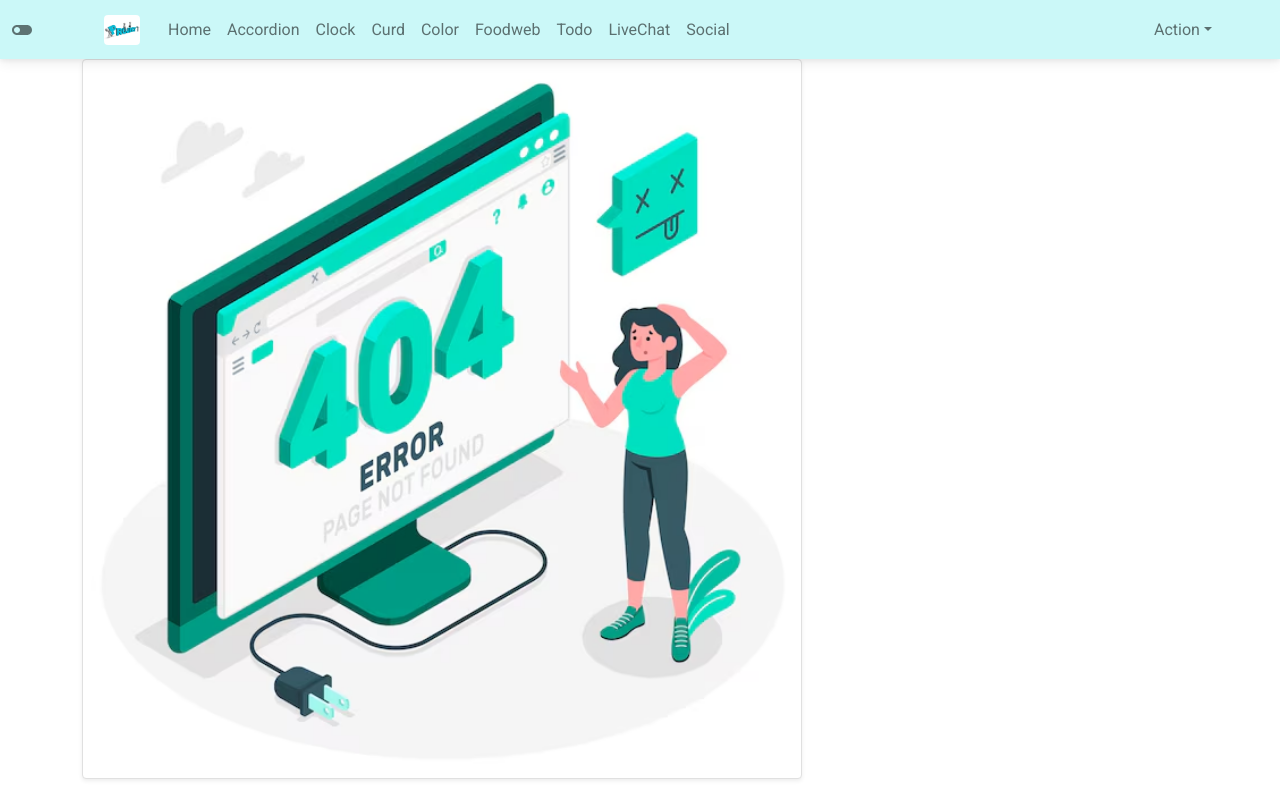
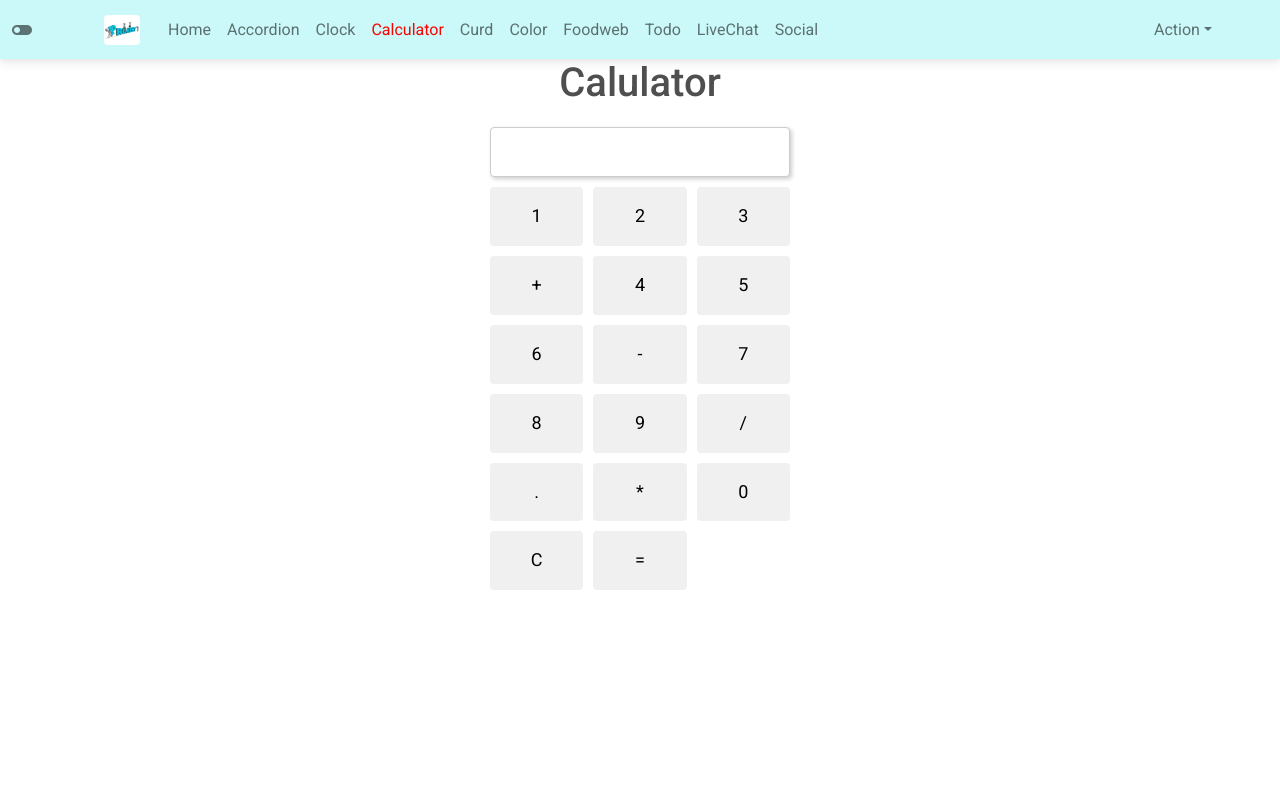
Before and after one commit to mannysinghdc/react, a React (Vite) app: page /calculator in a window 1280 px wide. Built offline with nearby package versions, Linux system fonts and the light colour scheme; sample sign-in values are in the browser's storage.

Commit message:
Calculator add  code.

```diff
--- /dev/null
+++ b/src/Component/Calculator/Calculator.css
@@ -0,0 +1,40 @@
+.main_container {
+    margin: 20px;
+    width: 300px;
+    text-align: center;
+}
+
+.input_ {
+    width: 100%;
+    padding: 10px;
+    margin-bottom: 10px;
+    font-size: 18px;
+    text-align: right;
+    border: 1px solid #ccc;
+    border-radius: 4px;
+    box-shadow: 2px 2px 4px rgba(0, 0, 0, 0.2);
+}
+
+.div_main {
+    display: grid;
+    grid-template-columns: repeat(3, 1fr); /* 4 buttons per row */
+    gap: 10px
+}
+
+.btn_css {
+    padding: 15px;
+    font-size: 18px;
+    border: none;
+    border-radius: 4px;
+    background-color: #f0f0f0;
+    cursor: pointer;
+    transition: background-color 0.3s;
+}
+
+.btn_css:hover {
+    background-color: aqua;
+}
+
+.btn_css:active {
+    background-color: #bbb;
+}
--- /dev/null
+++ b/src/Component/Calculator/Calculator.jsx
@@ -0,0 +1,47 @@
+import { useState } from 'react'
+import './Calculator.css'
+
+const Calculator = () => {
+    const [display, setDisplay] = useState("")
+    const buttonNames = ["1", "2", "3", "+", "4", "5", "6", "-", "7", "8", "9", "/", ".", "*", "0", "C", "="]
+
+    const clicHandler = (value) => {
+        if (value === "C") {
+            // Clear the display
+            setDisplay("")
+        }
+        else {
+            if (value === "=") {
+                if (display !== "") {
+                    const result = eval(display)
+                    console.log(display)
+                    setDisplay(String(result))
+                }
+
+            } else {
+                setDisplay(display + value)
+            }
+        }
+
+
+    }
+
+    return (
+        <center>
+            <h1>Calulator</h1>
+
+            <div className='main_container'>
+                <input type="text" className='input_' value={display} readOnly />
+                <div className='div_main'>
+                    {
+                        buttonNames.map((item) => (
+                            <button key={item} className='btn_css' onClick={() => clicHandler(item)}>{item}</button>
+                        ))
+                    }
+                </div>
+            </div>
+        </center>
+    )
+}
+
+export default Calculator
--- a/src/Component/Navbar.jsx
+++ b/src/Component/Navbar.jsx
@@ -59,6 +59,9 @@ const Navbar = () => {
                                     <NavLink className="nav-link" to="/clock" style={({ isActive }) => isActive === true ? { color: "red" } : null} onClick={colorHanlder}>Clock</NavLink>
                                 </li>
                                 <li className="nav-item">
+                                    <NavLink className="nav-link" to="/calculator" style={({ isActive }) => isActive === true ? { color: "red" } : null} onClick={colorHanlder}>Calculator</NavLink>
+                                </li>
+                                <li className="nav-item">
                                     <NavLink className="nav-link" to="/curd" style={({ isActive }) => isActive === true ? { color: "red" } : null} onClick={colorHanlder}>Curd</NavLink>
                                 </li>
                                 <li className="nav-item">
--- a/src/main.jsx
+++ b/src/main.jsx
@@ -32,6 +32,7 @@ import TextConter from './Component/TextConter/TextConter.jsx';
 import TextCounterContextProvider from './store/Text-Coounter-Item.jsx';
 import Live from './Component/LiveChat/Live.jsx';
 import RoomLive from './Component/LiveChat/RoomLive.jsx';
+import Calculator from './Component/Calculator/Calculator.jsx';
 
 
 const router = createBrowserRouter([
@@ -69,6 +70,10 @@ const router = createBrowserRouter([
       {
         path: 'clock',                                          //Clock
         element: <ProtectRoute><Clock /></ProtectRoute>
+      },
+      {
+        path: 'calculator',                                          //Clock
+        element: <ProtectRoute><Calculator /></ProtectRoute>
       },
       {
         path: 'curd',                                          //Curd
--- a/src/store/Media-Item.jsx
+++ b/src/store/Media-Item.jsx
@@ -29,7 +29,6 @@ const MediaContextProvider = ({ children }) => {
                 setPost(deletePostItem)
             }
         }
-
     }, [post])
 
     //Fetch post from api
```
